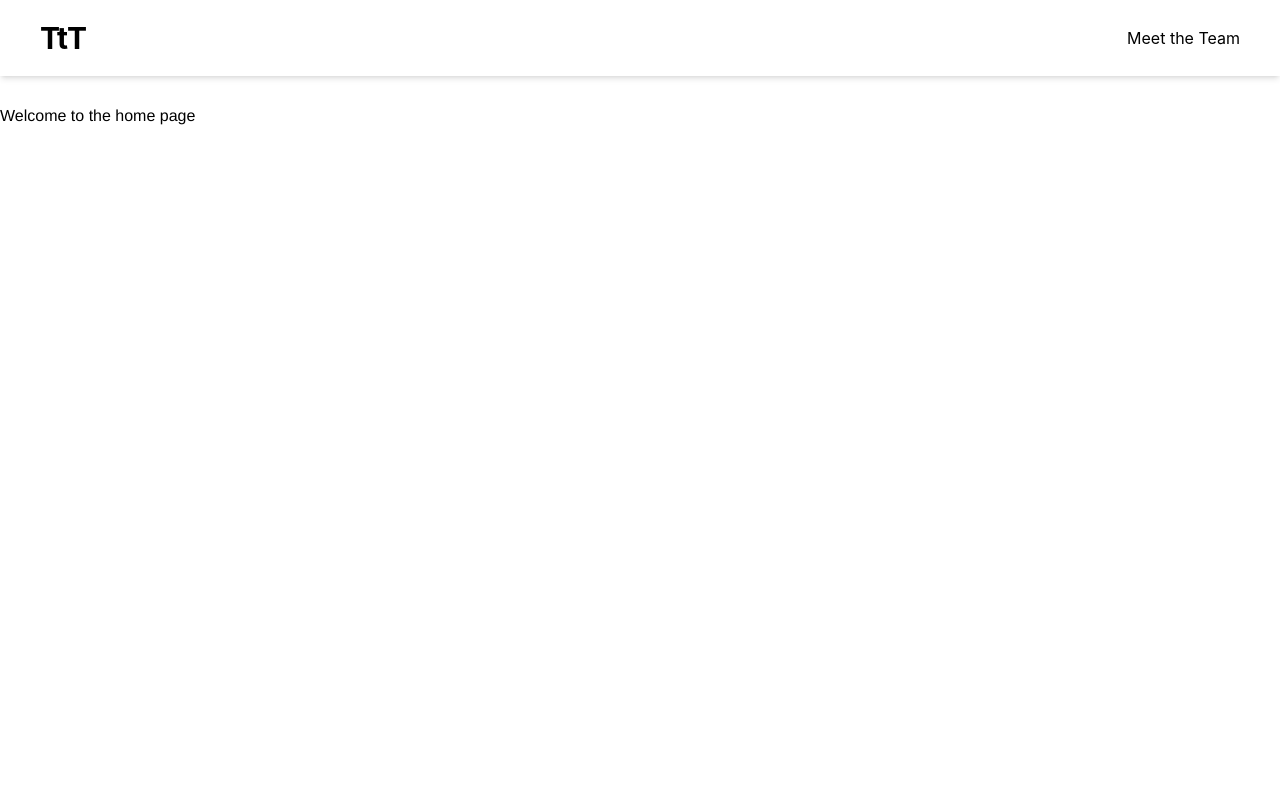
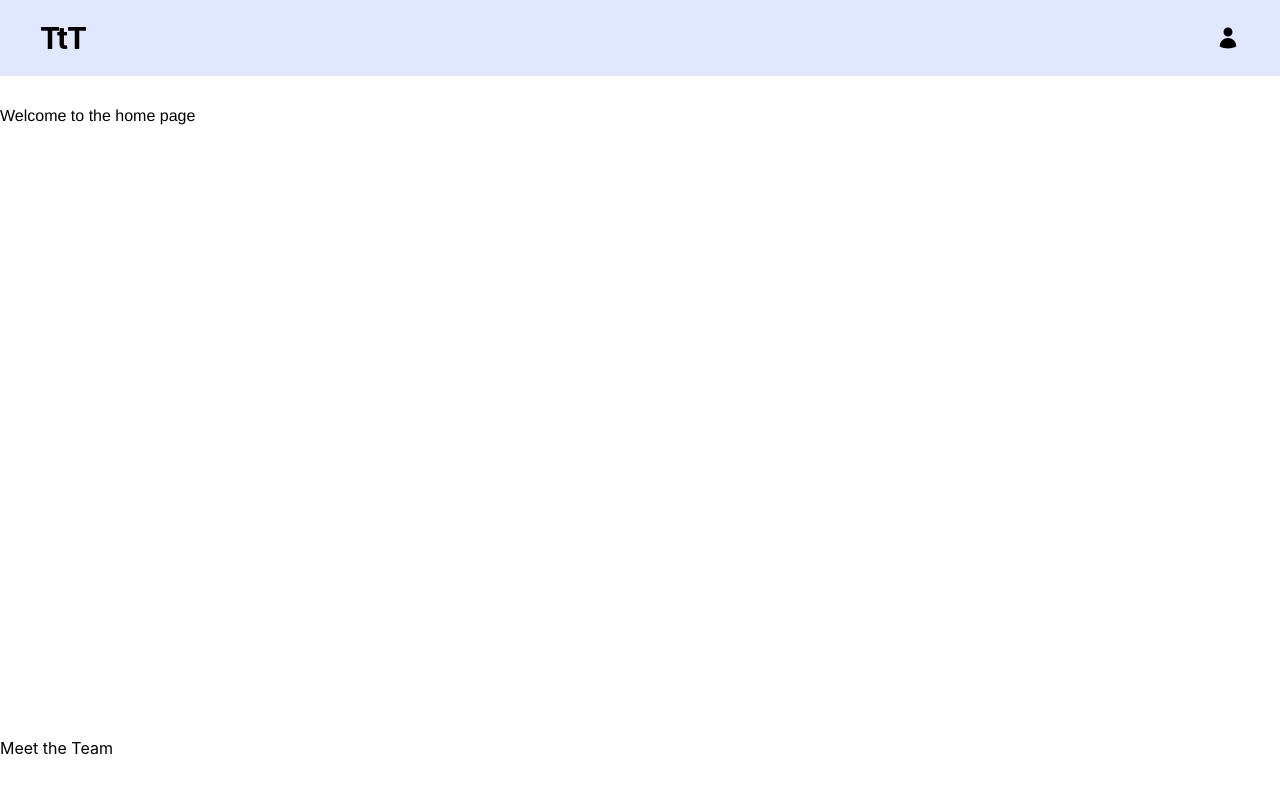
Before and after one commit to rysllvn/starmax-fe, a React (Create React App) app: page / in a window 1280 px wide. Shown: the top 794 px of the page. Built offline with nearby package versions, Linux system fonts and the light colour scheme.

Commit message:
add hero icons

```diff
--- a/package.json
+++ b/package.json
@@ -3,6 +3,7 @@
   "version": "0.1.0",
   "private": true,
   "dependencies": {
+    "@heroicons/react": "^2.0.13",
     "@testing-library/jest-dom": "^5.16.5",
     "@testing-library/react": "^13.4.0",
     "@testing-library/user-event": "^13.5.0",
--- a/src/components/Layout.tsx
+++ b/src/components/Layout.tsx
@@ -1,15 +1,23 @@
-import { Outlet } from 'react-router-dom';
+import { Link, Outlet } from 'react-router-dom';
+import { UserIcon } from '@heroicons/react/24/solid'
 
-import Navigation from './Navigation';
+
 
 export default function Layout() {
   return (
     <>
-      <Navigation />
+      <nav className="flex justify-between items-center px-10 py-5 bg-indigo-100">
+        <Link to="/" className="font-bold text-3xl">TtT</Link>
+        <UserIcon className="h-6 w-6" />
+      </nav>
 
-      <main className="pt-7 container mx-auto">
+      <main className="h-full pb-10 pt-7 container mx-auto">
         <Outlet />
       </main>
+
+      <footer className="py-10 container mx-auto">
+        <Link to="/team">Meet the Team</Link>
+      </footer>
     </>
   )
 }
--- a/src/components/Navigation.tsx
+++ /dev/null
@@ -1,11 +0,0 @@
-import { Link } from 'react-router-dom';
-
-export default function Navigation() {
-
-  return (
-    <nav className="flex justify-between items-center px-10 py-5 shadow-md">
-      <Link to="/" className="font-bold text-3xl">TtT</Link>
-      <Link to="/team">Meet the Team</Link>
-    </nav>
-  )
-}
--- a/src/index.css
+++ b/src/index.css
@@ -9,6 +9,14 @@ body {
     sans-serif;
   -webkit-font-smoothing: antialiased;
   -moz-osx-font-smoothing: grayscale;
+  height: 100vh;
+}
+
+#root {
+  height: 100%;
+  display: flex;
+  flex-direction: column;
+  justify-content: space-between;
 }
 
 code {
```
Also changed, not shown: 2 other files (tests, documents, lock files or other folders).
